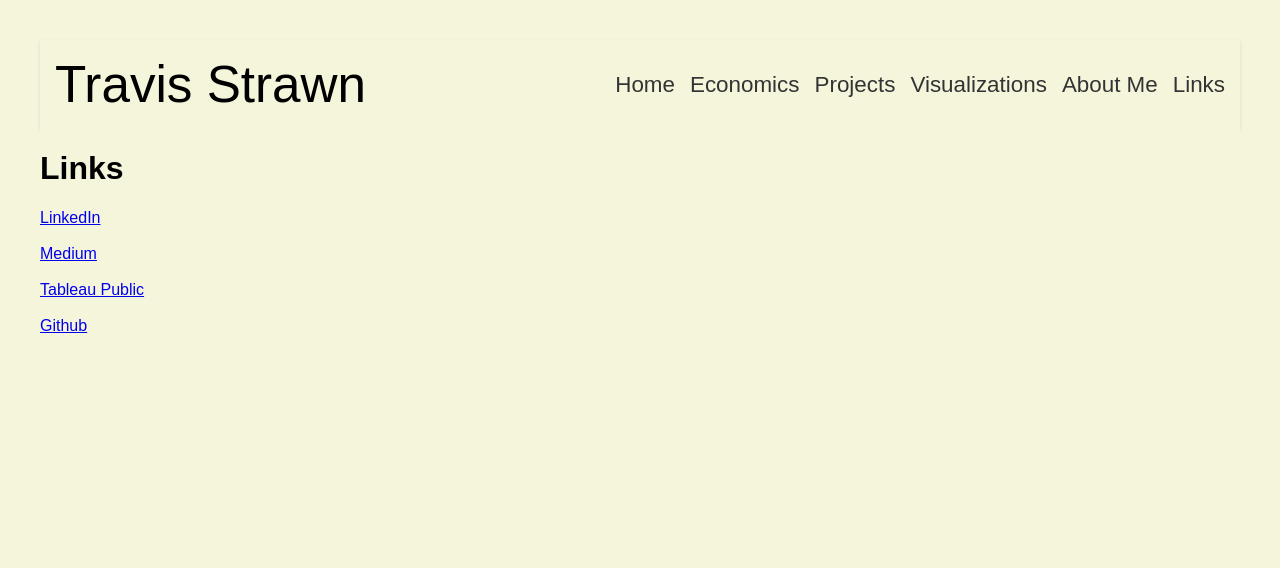
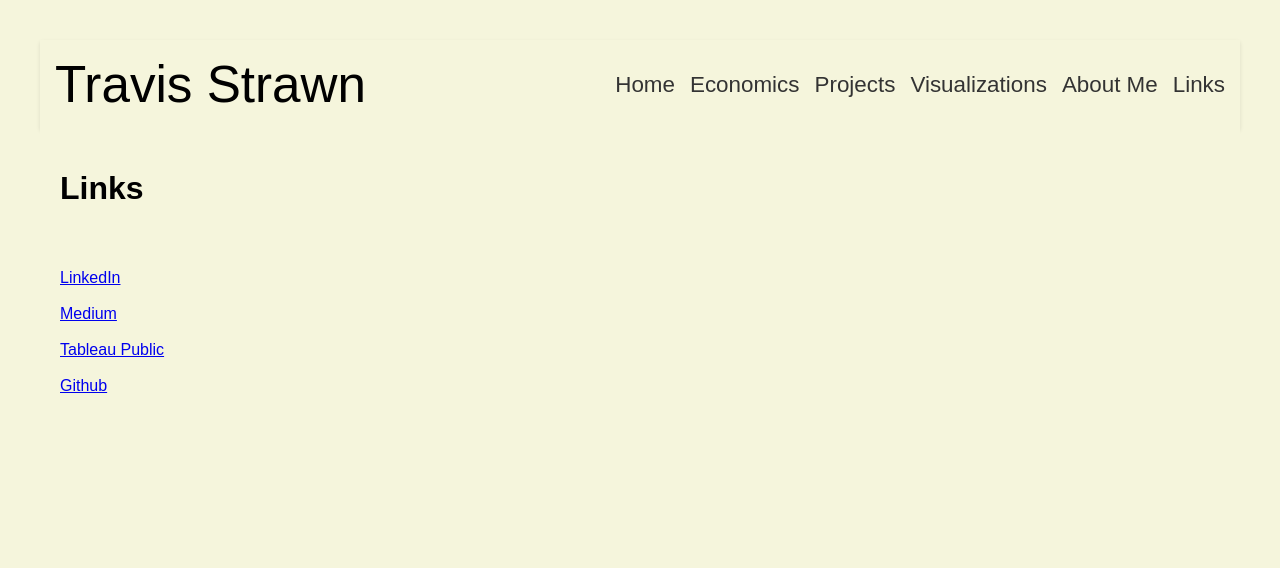
Before and after one commit to vipassanaecon/vipassanaecon.github.io, a plain HTML site: page pages/links.html in a window 1280 px wide. Drawn offline with Linux system fonts and the light colour scheme.

Commit message:
update links and css

```diff
--- a/pages/links.html
+++ b/pages/links.html
@@ -24,8 +24,8 @@
     <main style="display: flex; font-family: 'Arial', sans-serif;">
         <!-- Container for heading and paragraph -->
         <div>
-            <h1>Links</h1>
-            <p style="max-width: 300px; height: 300px;">
+            <h1 style= "padding: 20px">Links</h1>
+            <p style="max-width: 300px; height: 300px; padding: 20px">
                 <a href="https://www.linkedin.com/in/travisstrawn/">LinkedIn</a><br><br>
                 <a href="https://medium.com/@strawntravis">Medium</a><br><br>
                 <a href="https://public.tableau.com/app/profile/travis.strawn/vizzes">Tableau Public</a><br><br>
```
Also changed, not shown: pages/about_me.html (+1 -1 lines).
